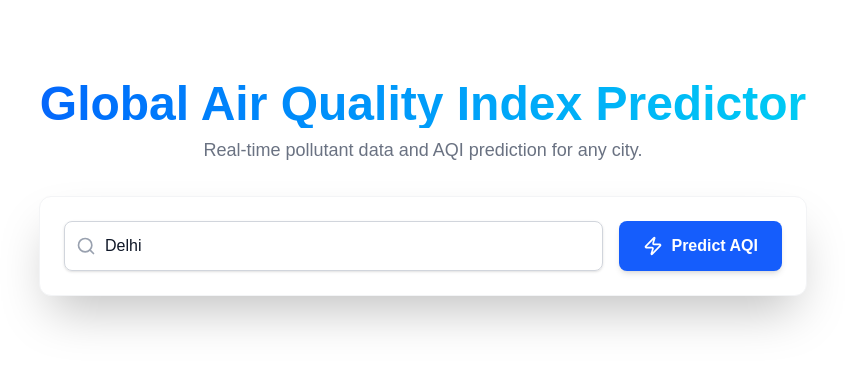
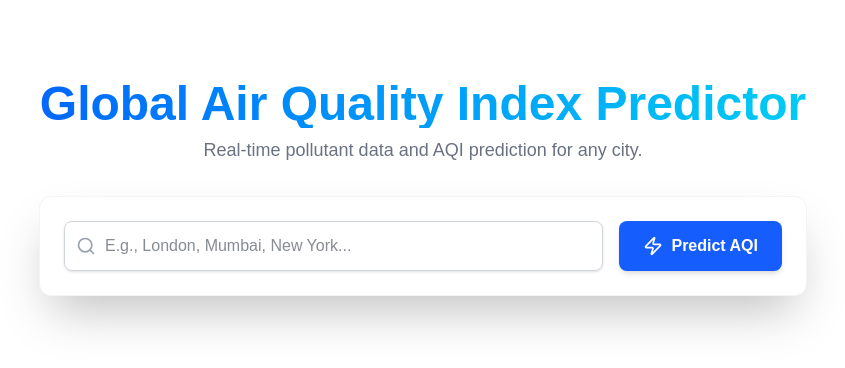
Before and after one commit to pd241008/AQI-Preditcion-Model, a Next.js app in the folder frontend/: page / in a window 1280 px wide. Shown: the top 368 px of the page, without its empty margins (217-1062 px from the left). Built offline with nearby package versions, Linux system fonts and the light colour scheme.

Commit message:
Change initial city state to an empty string

```diff
--- a/frontend/src/app/page.tsx
+++ b/frontend/src/app/page.tsx
@@ -27,7 +27,7 @@ interface PredictionResponse {
 // --- End Interfaces ---
 
 export default function HomePage() {
-  const [city, setCity] = useState("Delhi");
+  const [city, setCity] = useState("");
   const [loading, setLoading] = useState(false);
   const [data, setData] = useState<FetchResponse | null>(null);
   const [prediction, setPrediction] = useState<PredictionResponse | null>(null);
```
